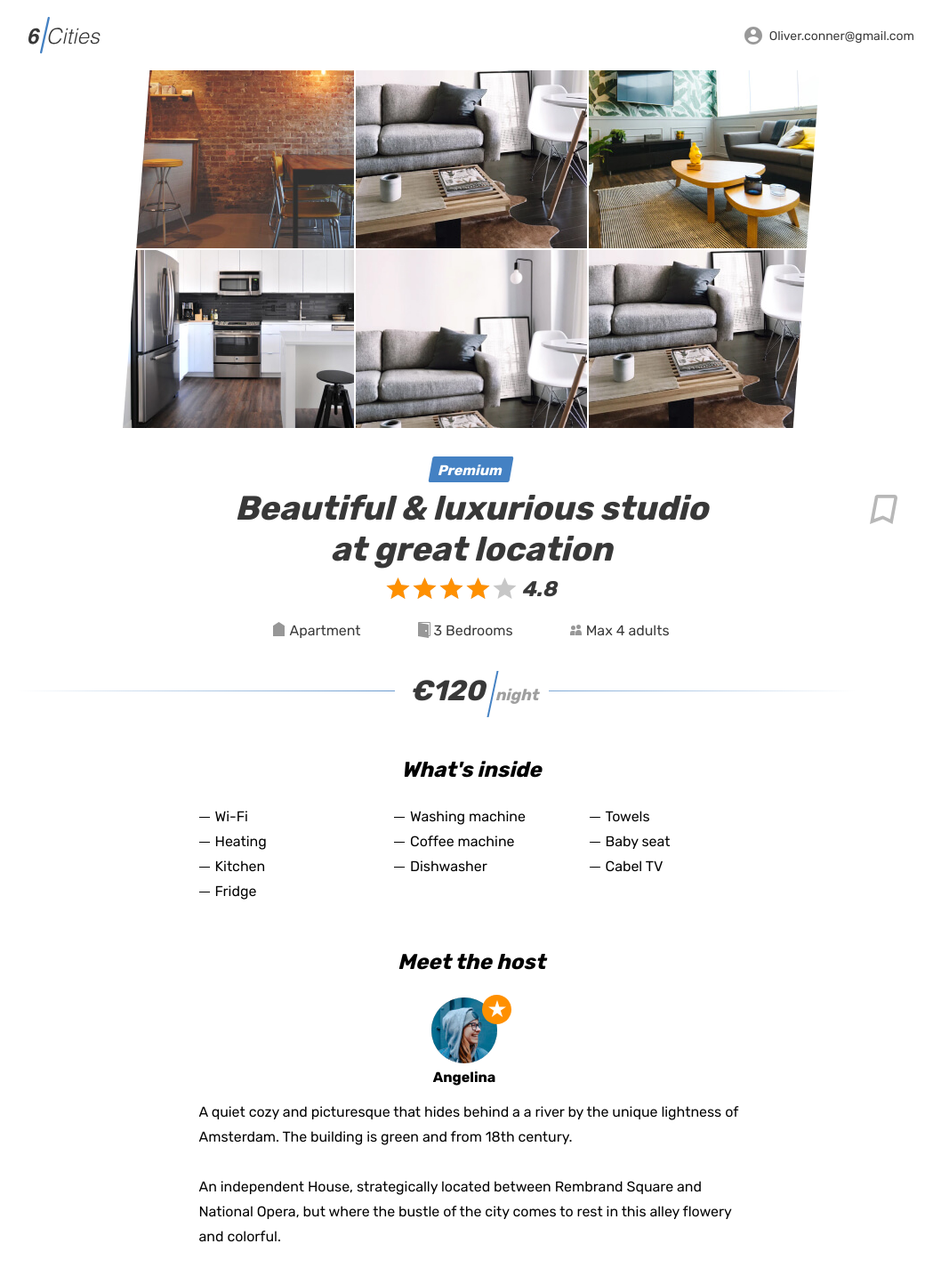
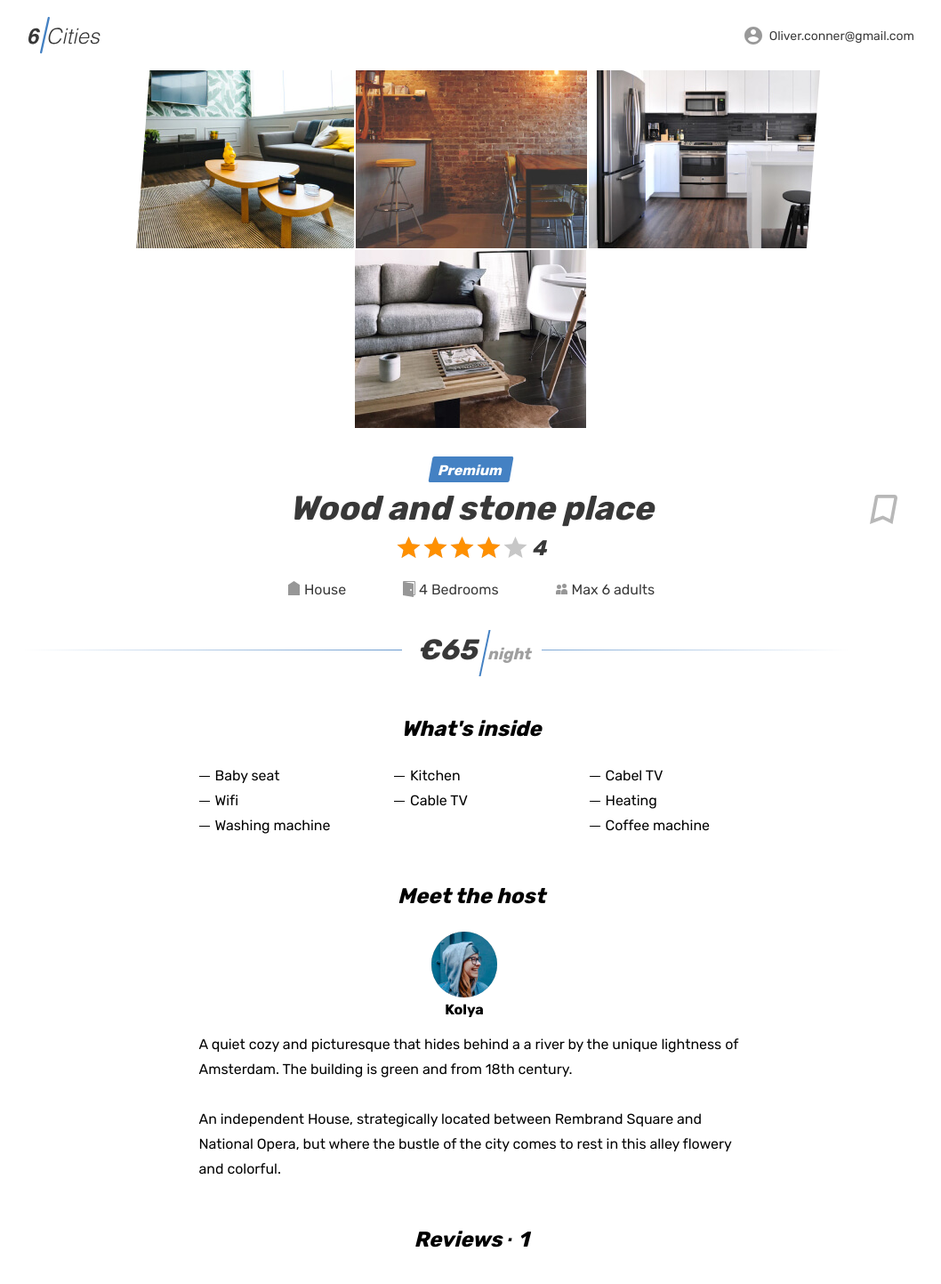
Before and after one commit to pshkuro/six-cities, a React app: page /property in a window 1280 px wide. Shown: the top 1443 px of the page at 89% size, without its empty margins (110-1168 px from the left). Built offline with nearby package versions, Linux system fonts and the light colour scheme.

Commit message:
Add screen switching on click

```diff
--- a/src/components/app/app.jsx
+++ b/src/components/app/app.jsx
@@ -1,37 +1,65 @@
 import Main from "../main/main.jsx";
-import PlaceProperty from "../place-property/place-properrty.jsx";
+import PlaceProperty from "../place-property/place-property.jsx";
 import PropTypes from "prop-types";
 import React, {PureComponent} from "react";
 import {Switch, Route, BrowserRouter} from "react-router-dom";
 
+const PageState = {
+  DEFAULT: `default`,
+  DETAILS: `details`,
+};
 
-const advertCardTitleHandler = () => {};
 
 export default class App extends PureComponent {
   constructor(props) {
     super(props);
 
     this.state = {
-      step: -1,
+      step: PageState.DEFAULT,
+      activeOfferId: null,
     };
   }
 
   render() {
     const {offers} = this.props;
-
     return (
       <BrowserRouter>
         <Switch>
           <Route exact path="/">
-            <Main offers={offers}
-              onAdvertCardTitleClick={advertCardTitleHandler}/>
+            {this._renderApp()}
           </Route>
           <Route exact path="/property">
-            <PlaceProperty/>
+            <PlaceProperty offer={offers[0]}/>
           </Route>
         </Switch>
       </BrowserRouter>
     );
+  }
+
+  _renderApp() {
+    const {offers} = this.props;
+    const activeOfferId = this.state.activeOfferId;
+    const activeOffer = offers.find((offer) => offer.id === activeOfferId);
+
+    switch (this.state.step) {
+      case PageState.DEFAULT:
+        return (
+          <Main offers={offers}
+            onAdvertCardTitleClick={(id) => {
+              this.setState({
+                activeOfferId: id,
+                step: PageState.DETAILS
+              });
+            }}/>
+        );
+
+      case PageState.DETAILS:
+        return (
+          <PlaceProperty offer={activeOffer}/>
+        );
+    }
+
+    return null;
   }
 
 }
--- a/src/components/place-card/place-card.jsx
+++ b/src/components/place-card/place-card.jsx
@@ -1,19 +1,10 @@
 import PropTypes from "prop-types";
 import React from "react";
-import {OfferInfo} from "../../constants/offer";
+import {OfferInfo, ratingStars} from "../../constants/offer";
 
-const ratingStars = {
-  '0': 0,
-  '1': 20,
-  '2': 40,
-  '3': 60,
-  '4': 80,
-  '5': 100
-};
 
 export default function PlaceCard({offer, onAdvertCardTitleClick, onAdvertCardMouseOver}) {
-  const {pictures, premium, cost, title, type, rating} = offer;
-
+  const {pictures, premium, cost, title, type, rating, id} = offer;
   return (
     <article className="cities__place-card place-card"
       onMouseOver={() => onAdvertCardMouseOver(offer)}>
@@ -48,7 +39,7 @@ export default function PlaceCard({offer, onAdvertCardTitleClick, onAdvertCardMo
         </div>
         <h2
           className="place-card__name"
-          onClick={onAdvertCardTitleClick}>
+          onClick={() => onAdvertCardTitleClick(id)}>
           <a href="#">{title}</a>
         </h2>
         <p className="place-card__type">{type}</p>
@@ -69,11 +60,11 @@ PlaceCard.propTypes = {
     bedrooms: PropTypes.number,
     guests: PropTypes.number,
     cost: PropTypes.number,
-    comfort: PropTypes.arrayOf(PropTypes.string),
+    conveniences: PropTypes.arrayOf(PropTypes.string),
     owner: PropTypes.exact({
-      picture: PropTypes.string,
+      avatar: PropTypes.string,
       name: PropTypes.string,
-      super: PropTypes.bool,
+      pro: PropTypes.bool,
     }).isRequired,
     id: PropTypes.number,
   }).isRequired,
--- a/src/components/place-property/place-properrty.jsx
+++ b/src/components/place-property/place-property.jsx
@@ -1,8 +1,14 @@
-// import PropTypes from "prop-types";
+import {OfferInfo, ratingStars} from "../../constants/offer";
+import PropTypes from "prop-types";
 import React from "react";
 
 
-export default function PlaceProperty() {
+export default function PlaceProperty({offer}) {
+  const {pictures, title, description, premium, type, rating, bedrooms, guests, cost, conveniences, owner, id} = offer;
+  const {avatar, name, pro} = owner;
+  const isOwnerPro = pro ? `property__avatar-wrapper property__avatar-wrapper--pro` : ``;
+
+
   return (
     <div className="page">
       <header className="header">
@@ -28,38 +34,28 @@ export default function PlaceProperty() {
         </div>
       </header>
 
-      <main className="page__main page__main--property">
+      <main className="page__main page__main--property" id={id}>
         <section className="property">
           <div className="property__gallery-container container">
             <div className="property__gallery">
-              <div className="property__image-wrapper">
-                <img className="property__image" src="img/room.jpg" alt="Photo studio"/>
-              </div>
-              <div className="property__image-wrapper">
-                <img className="property__image" src="img/apartment-01.jpg" alt="Photo studio"/>
-              </div>
-              <div className="property__image-wrapper">
-                <img className="property__image" src="img/apartment-02.jpg" alt="Photo studio"/>
-              </div>
-              <div className="property__image-wrapper">
-                <img className="property__image" src="img/apartment-03.jpg" alt="Photo studio"/>
-              </div>
-              <div className="property__image-wrapper">
-                <img className="property__image" src="img/studio-01.jpg" alt="Photo studio"/>
-              </div>
-              <div className="property__image-wrapper">
-                <img className="property__image" src="img/apartment-01.jpg" alt="Photo studio"/>
-              </div>
+              {pictures.map((picture) => {
+                return (
+                  <div className="property__image-wrapper" key={Math.random()}>
+                    <img className="property__image" src={picture} alt="Photo studio"/>
+                  </div>
+                );
+              })}
             </div>
           </div>
           <div className="property__container container">
             <div className="property__wrapper">
-              <div className="property__mark">
-                <span>Premium</span>
-              </div>
+              {premium ?
+                <div className="property__mark">
+                  <span>Premium</span>
+                </div> : ``}
               <div className="property__name-wrapper">
                 <h1 className="property__name">
-                  Beautiful &amp; luxurious studio at great location
+                  {title}
                 </h1>
                 <button className="property__bookmark-button button" type="button">
                   <svg className="property__bookmark-icon" width="31" height="33">
@@ -70,78 +66,58 @@ export default function PlaceProperty() {
               </div>
               <div className="property__rating rating">
                 <div className="property__stars rating__stars">
-                  <span style={{width: `80%`}}></span>
+                  <span style={{width: `${ratingStars[Math.round(rating)]}%`}}></span>
                   <span className="visually-hidden">Rating</span>
                 </div>
-                <span className="property__rating-value rating__value">4.8</span>
+                <span className="property__rating-value rating__value">{rating}</span>
               </div>
+
               <ul className="property__features">
                 <li className="property__feature property__feature--entire">
-                  Apartment
+                  {type}
                 </li>
                 <li className="property__feature property__feature--bedrooms">
-                  3 Bedrooms
+                  {bedrooms > 1 ? `${bedrooms} Bedrooms` : `1 Bedroom`}
                 </li>
                 <li className="property__feature property__feature--adults">
-                  Max 4 adults
+                  Max {guests} adults
                 </li>
               </ul>
               <div className="property__price">
-                <b className="property__price-value">&euro;120</b>
+                <b className="property__price-value">&euro;{cost}</b>
                 <span className="property__price-text">&nbsp;night</span>
               </div>
               <div className="property__inside">
                 <h2 className="property__inside-title">What&apos;s inside</h2>
                 <ul className="property__inside-list">
-                  <li className="property__inside-item">
-                    Wi-Fi
-                  </li>
-                  <li className="property__inside-item">
-                    Washing machine
-                  </li>
-                  <li className="property__inside-item">
-                    Towels
-                  </li>
-                  <li className="property__inside-item">
-                    Heating
-                  </li>
-                  <li className="property__inside-item">
-                    Coffee machine
-                  </li>
-                  <li className="property__inside-item">
-                    Baby seat
-                  </li>
-                  <li className="property__inside-item">
-                    Kitchen
-                  </li>
-                  <li className="property__inside-item">
-                    Dishwasher
-                  </li>
-                  <li className="property__inside-item">
-                    Cabel TV
-                  </li>
-                  <li className="property__inside-item">
-                    Fridge
-                  </li>
+                  {conveniences.map((convenience) => {
+                    return (
+                      <li className="property__inside-item" key={Math.random()}>
+                        {convenience}
+                      </li>
+                    );
+                  })}
                 </ul>
               </div>
               <div className="property__host">
                 <h2 className="property__host-title">Meet the host</h2>
                 <div className="property__host-user user">
-                  <div className="property__avatar-wrapper property__avatar-wrapper--pro user__avatar-wrapper">
-                    <img className="property__avatar user__avatar" src="img/avatar-angelina.jpg" width="74" height="74" alt="Host avatar"/>
+                  <div className={`user__avatar-wrapper  ${isOwnerPro}`}>
+                    <img className="property__avatar user__avatar" src={avatar} width="74" height="74" alt="Host avatar"/>
                   </div>
                   <span className="property__user-name">
-                    Angelina
+                    {name}
                   </span>
                 </div>
                 <div className="property__description">
-                  <p className="property__text">
-                    A quiet cozy and picturesque that hides behind a a river by the unique lightness of Amsterdam. The building is green and from 18th century.
-                  </p>
-                  <p className="property__text">
-                    An independent House, strategically located between Rembrand Square and National Opera, but where the bustle of the city comes to rest in this alley flowery and colorful.
-                  </p>
+                  {description.map((paragraph) => {
+                    return (
+                      <p className="property__text" key={Math.random()}>
+                        {paragraph}
+                      </p>
+                    );
+                  })}
+
                 </div>
               </div>
               <section className="property__reviews reviews">
@@ -327,3 +303,24 @@ export default function PlaceProperty() {
     </div>
   );
 }
+
+PlaceProperty.propTypes = {
+  offer: PropTypes.exact({
+    pictures: PropTypes.arrayOf(PropTypes.string),
+    title: PropTypes.string,
+    description: PropTypes.arrayOf(PropTypes.string),
+    premium: PropTypes.bool,
+    type: PropTypes.oneOf(OfferInfo.TYPE),
+    rating: PropTypes.number,
+    bedrooms: PropTypes.number,
+    guests: PropTypes.number,
+    cost: PropTypes.number,
+    conveniences: PropTypes.arrayOf(PropTypes.string),
+    owner: PropTypes.exact({
+      avatar: PropTypes.string,
+      name: PropTypes.string,
+      pro: PropTypes.bool,
+    }).isRequired,
+    id: PropTypes.number,
+  }).isRequired
+};
--- a/src/constants/offer.js
+++ b/src/constants/offer.js
@@ -1,3 +1,12 @@
 export const OfferInfo = {
   TYPE: [`Apartment`, `Room`, `House`, `Hotel`],
 };
+
+export const ratingStars = {
+  '0': 0,
+  '1': 20,
+  '2': 40,
+  '3': 60,
+  '4': 80,
+  '5': 100
+};
--- a/src/mocks/offers.js
+++ b/src/mocks/offers.js
@@ -7,7 +7,7 @@ const OfferInfo = {
   TYPE: [`Apartment`, `Room`, `House`, `Hotel`],
   DESCRIPTION: [`A quiet cozy and picturesque that hides behind a a river by the unique lightness of Amsterdam. The building is green and from 18th century.`,
     `An independent House, strategically located between Rembrand Square and National Opera, but where the bustle of the city comes to rest in this alley flowery and colorful.`],
-  COMFORT: [`Wifi`, `Heating`, `Kitchen`, `Cable TV`, `Washing machine`, `Coffee machine`, `Dishwasher`, `Towels`, `Baby seat`, `Cabel TV`],
+  CONVENIENCES: [`Wifi`, `Heating`, `Kitchen`, `Cable TV`, `Washing machine`, `Coffee machine`, `Dishwasher`, `Towels`, `Baby seat`, `Cabel TV`],
   OWNER_NAME: [`Karl`, `Peter`, `Stas`, `Kolya`, `Andrew`, `Ann`, `Lia`],
   OWNER_PICTURE: [`img/avatar-angelina.jpg`, `img/avatar-max.jpg`],
 
@@ -24,11 +24,11 @@ const generateOffer = () => {
     bedrooms: getRandomIntegerNumber(0, 5),
     guests: getRandomIntegerNumber(0, 10),
     cost: getRandomIntegerNumber(50, 999),
-    comfort: getRandomCountRandomArrayItem(OfferInfo.COMFORT),
+    conveniences: getRandomCountRandomArrayItem(OfferInfo.CONVENIENCES),
     owner: {
-      picture: getRandomArrayItem(OfferInfo.OWNER_PICTURE),
+      avatar: getRandomArrayItem(OfferInfo.OWNER_PICTURE),
       name: getRandomArrayItem(OfferInfo.OWNER_NAME),
-      super: Boolean(getRandomIntegerNumber(0, 2)),
+      pro: Boolean(getRandomIntegerNumber(0, 2)),
     },
     id: Math.random(),
   };
```
Also changed, not shown: src/utils/common.js (+7 -8 lines).
